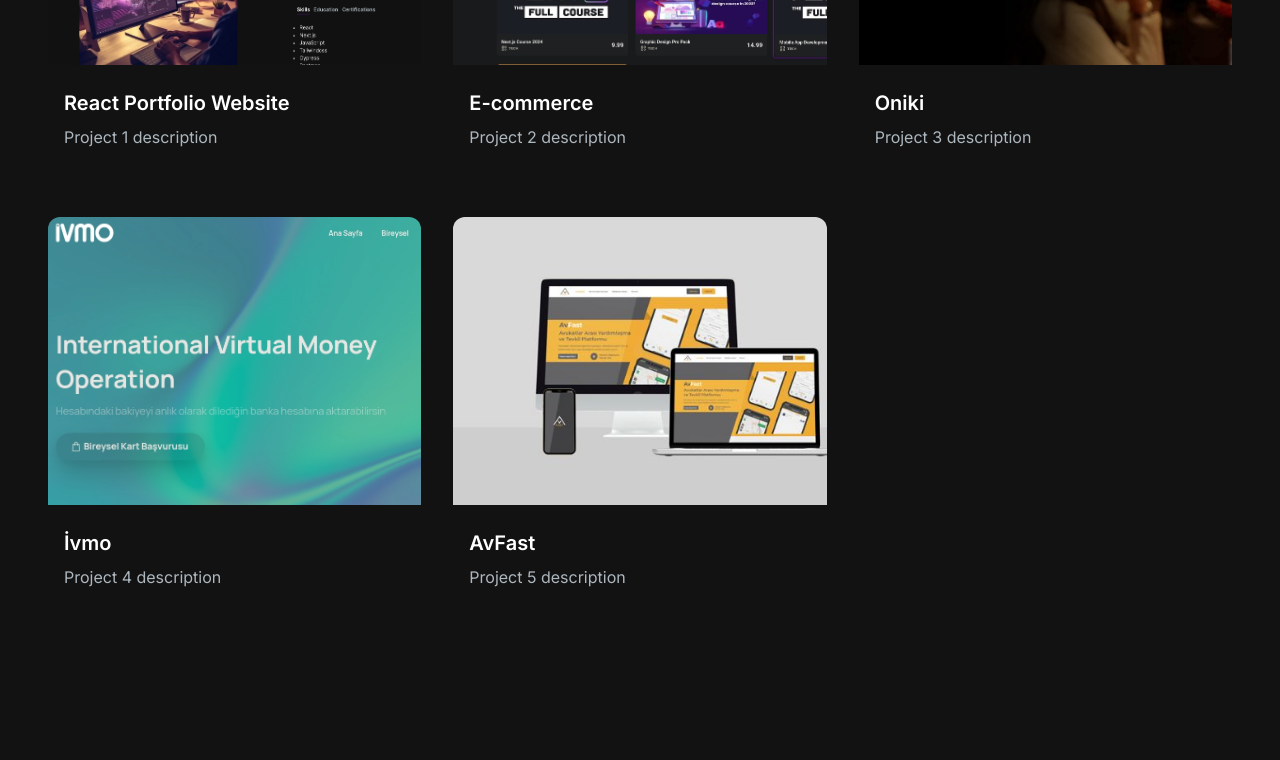
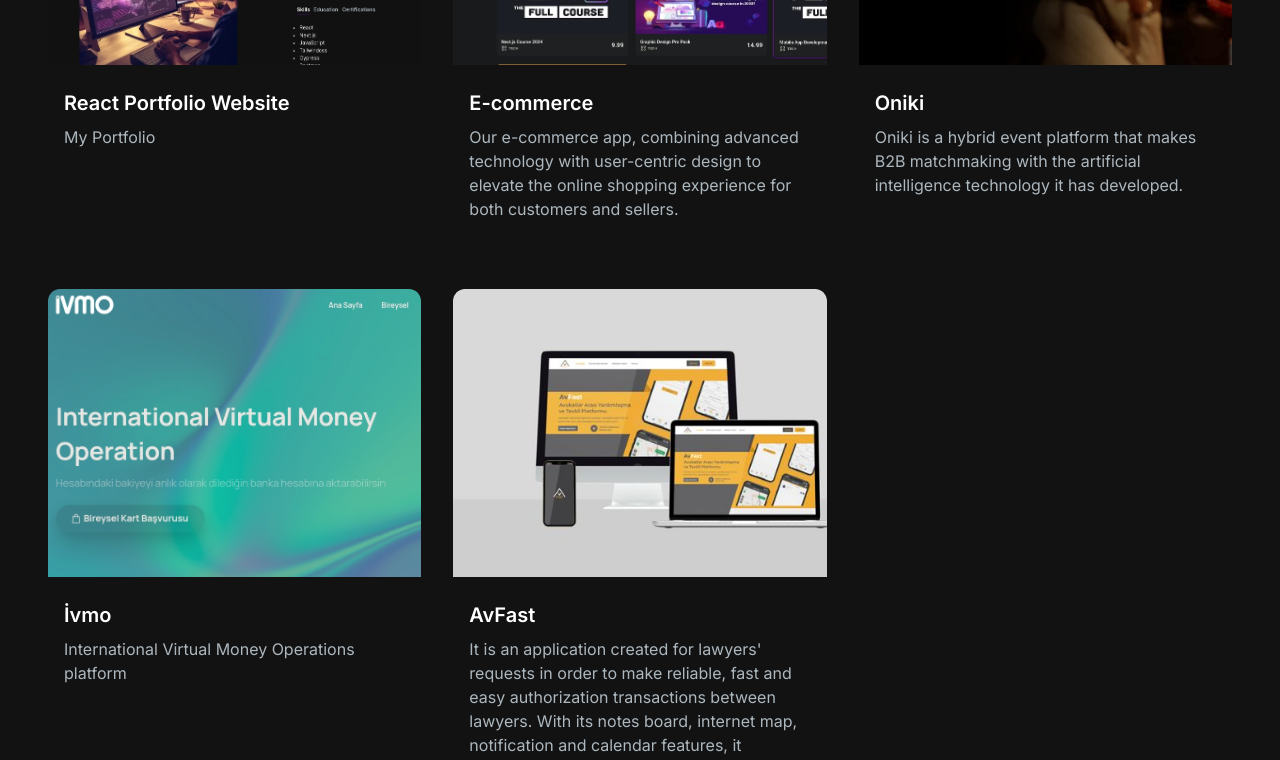
Before and after one commit to osama-mousa/personal-portfolio, a Next.js app: page / in a window 1280 px wide. Shown: the part 1480-2240 px from the top of the page. Built offline with nearby package versions, Linux system fonts and the light colour scheme.

Commit message:
update descriptions

```diff
--- a/src/components/ProjectsSection.jsx
+++ b/src/components/ProjectsSection.jsx
@@ -7,7 +7,7 @@
   {
     id: 1,
     title: "React Portfolio Website",
-    description: "Project 1 description",
+    description: "My Portfolio",
     image: "/images/projects/portfolio-preview.png",
     gitUrl: "https://github.com/osamasayd/personal-portfolio",
     previewUrl: "",
@@ -16,7 +16,7 @@
   {
     id: 2,
     title: "E-commerce",
-    description: "Project 2 description",
+    description: "Our e-commerce app, combining advanced technology with user-centric design to elevate the online shopping experience for both customers and sellers.",
     image: "/images/projects/ecommerce-preview.png",
     gitUrl: "https://github.com/osamasayd/ecommerce",
     previewUrl: "",
@@ -25,7 +25,7 @@
   {
     id: 3,
     title: "Oniki",
-    description: "Project 3 description",
+    description: "Oniki is a hybrid event platform that makes B2B matchmaking with the artificial intelligence technology it has developed.",
     image: "/images/projects/oniki-preview-guncel-1.jpeg",
     gitUrl: "",
     previewUrl: "https://oniki.net/en/",
@@ -34,7 +34,7 @@
   {
     id: 4,
     title: "İvmo",
-    description: "Project 4 description",
+    description: "International Virtual Money Operations platform",
     image: "/images/projects/ivmo-preview.png",
     gitUrl: "",
     previewUrl: "https://ivmo.com/",
@@ -43,7 +43,7 @@
   {
     id: 5,
     title: "AvFast",
-    description: "Project 5 description",
+    description: "It is an application created for lawyers' requests in order to make reliable, fast and easy authorization transactions between lawyers. With its notes board, internet map, notification and calendar features, it supports users in the most difficult transactions.",
     image: "/images/projects/avfast-preview.jpg",
     gitUrl: "",
     previewUrl: "https://www.avfast.com.tr/",
```
